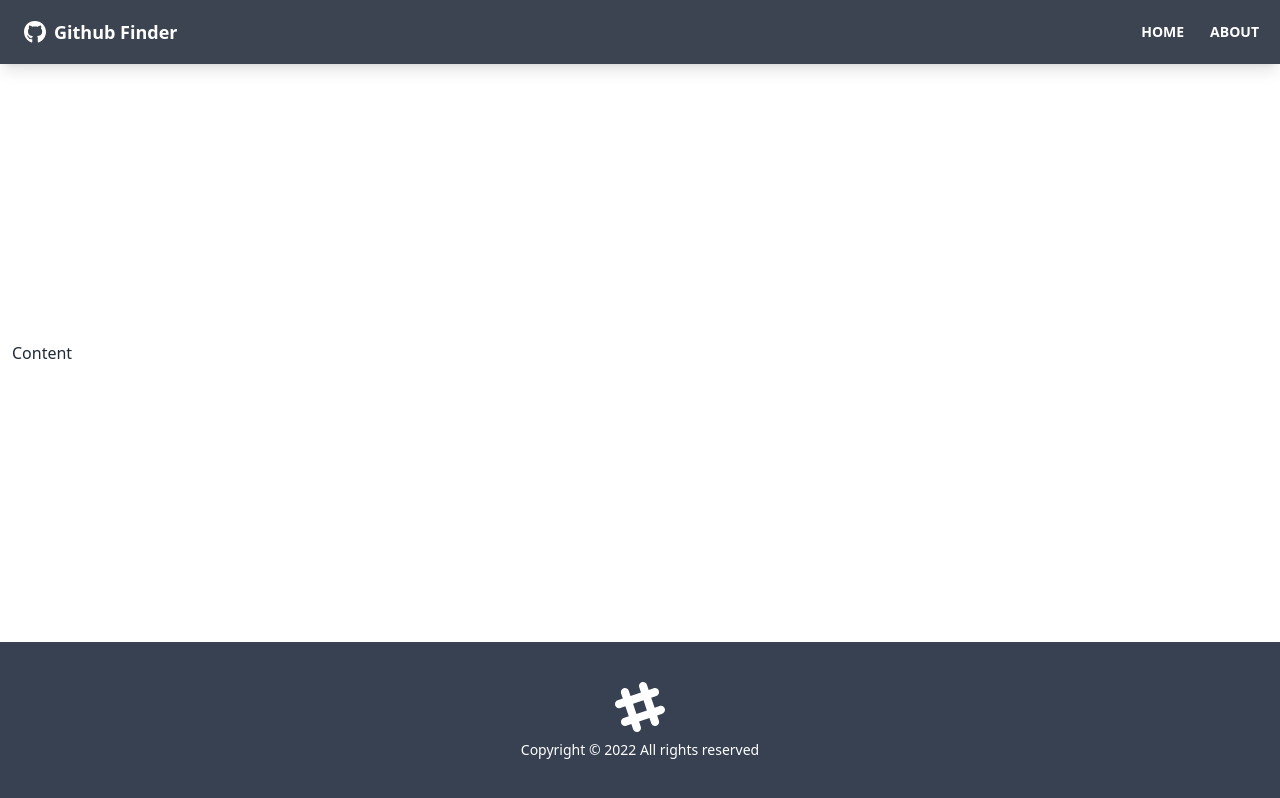
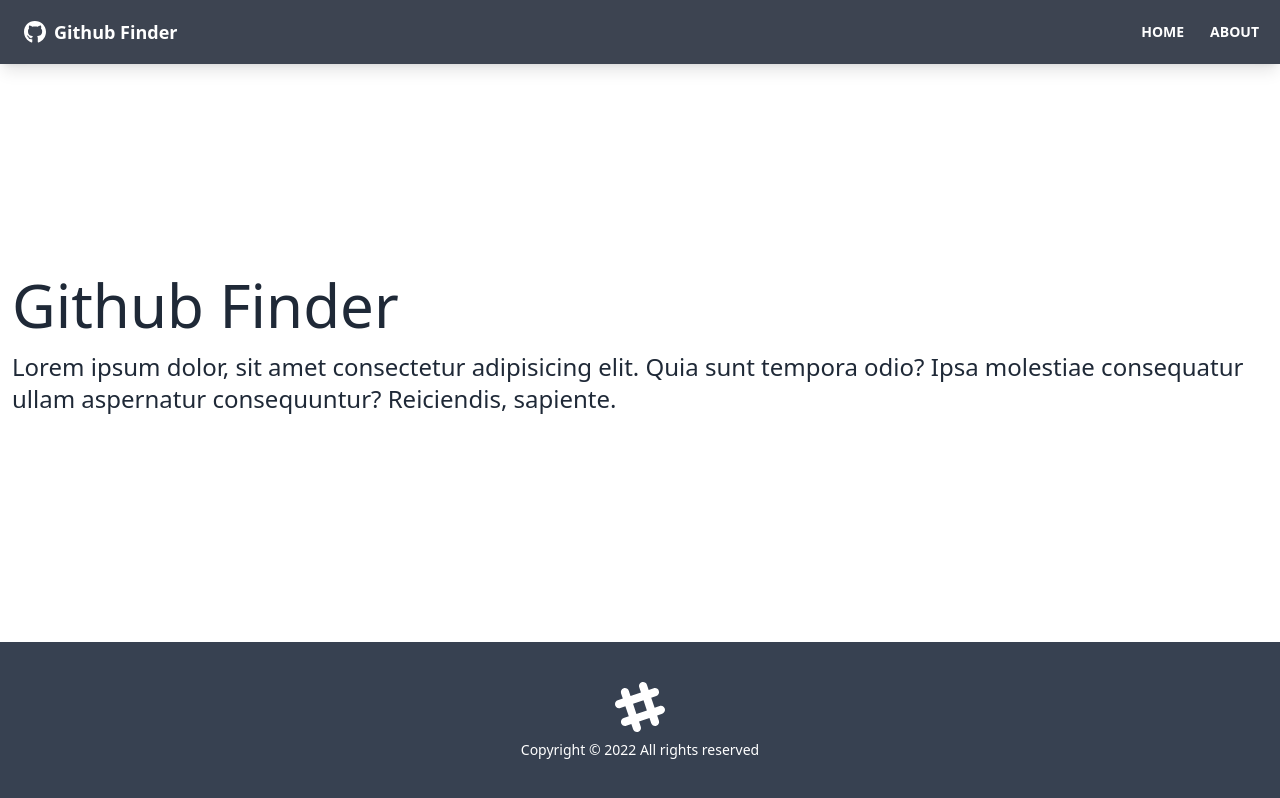
Before and after one commit to maxts0gt/react-tailwind-github-finder-app, a React (Create React App) app: page /about in a window 1280 px wide. Built offline with nearby package versions, Linux system fonts and the light colour scheme.

Commit message:
add pages and routes

```diff
--- a/src/App.jsx
+++ b/src/App.jsx
@@ -1,4 +1,7 @@
-import { BrowserRouter as Router, Route } from 'react-router-dom';
+import { BrowserRouter as Router, Route, Routes } from 'react-router-dom';
+import Home from './pages/Home';
+import About from './pages/About';
+import NotFound from './pages/NotFound';
 import Navbar from './components/layout/Navbar';
 import Footer from './components/layout/Footer';
 
@@ -7,7 +10,14 @@ function App() {
 		<Router>
 			<div className='flex flex-col justify-between h-screen'>
 				<Navbar />
-				<main className='container px-3 pb-12 mx-auto'> Content</main>
+				<main className='container px-3 pb-12 mx-auto'>
+					<Routes>
+						<Route path='/' element={<Home />} />
+						<Route path='/about' element={<About />} />
+						<Route path='/notfound' element={<NotFound />} />
+						<Route path='/*' element={<NotFound />} />
+					</Routes>
+				</main>
 				<Footer />
 			</div>
 		</Router>
--- /dev/null
+++ b/src/pages/About.jsx
@@ -0,0 +1,14 @@
+function About() {
+	return (
+		<>
+			<h1 className='mb-4 text-6xl'>Github Finder</h1>
+			<p className='mb-4 text-2xl font-light'>
+				Lorem ipsum dolor, sit amet consectetur adipisicing elit. Quia
+				sunt tempora odio? Ipsa molestiae consequatur ullam aspernatur
+				consequuntur? Reiciendis, sapiente.
+			</p>
+		</>
+	);
+}
+
+export default About;
--- /dev/null
+++ b/src/pages/Home.jsx
@@ -0,0 +1,9 @@
+function Home() {
+	return (
+		<div>
+			<h1 className='text-4xl'>Welcome</h1>
+		</div>
+	);
+}
+
+export default Home;
--- /dev/null
+++ b/src/pages/NotFound.jsx
@@ -0,0 +1,21 @@
+import { FaHome } from 'react-icons/fa';
+import { Link } from 'react-router-dom';
+
+function NotFound() {
+	return (
+		<div className='hero'>
+			<div className='text-center hero-content'>
+				<div className='max-w-lg'>
+					<h1 className='mb-8 font-bold text-8xl'>Oops!</h1>
+					<p className='mb-8 text-5xl'>404 - Page Not Found!</p>
+					<Link className='btn btn-primary btn-lg' to='/'>
+						<FaHome className='mr-2' />
+						Back To Home
+					</Link>
+				</div>
+			</div>
+		</div>
+	);
+}
+
+export default NotFound;
```
